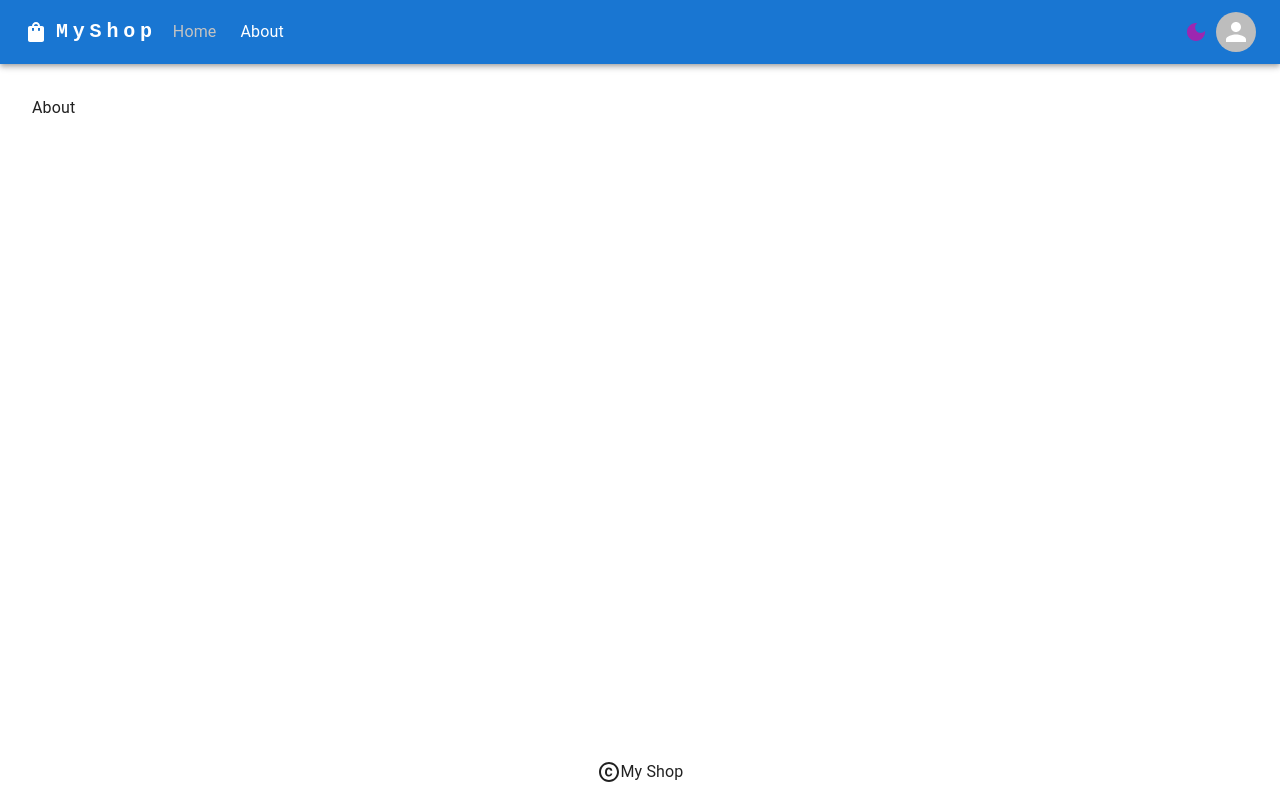
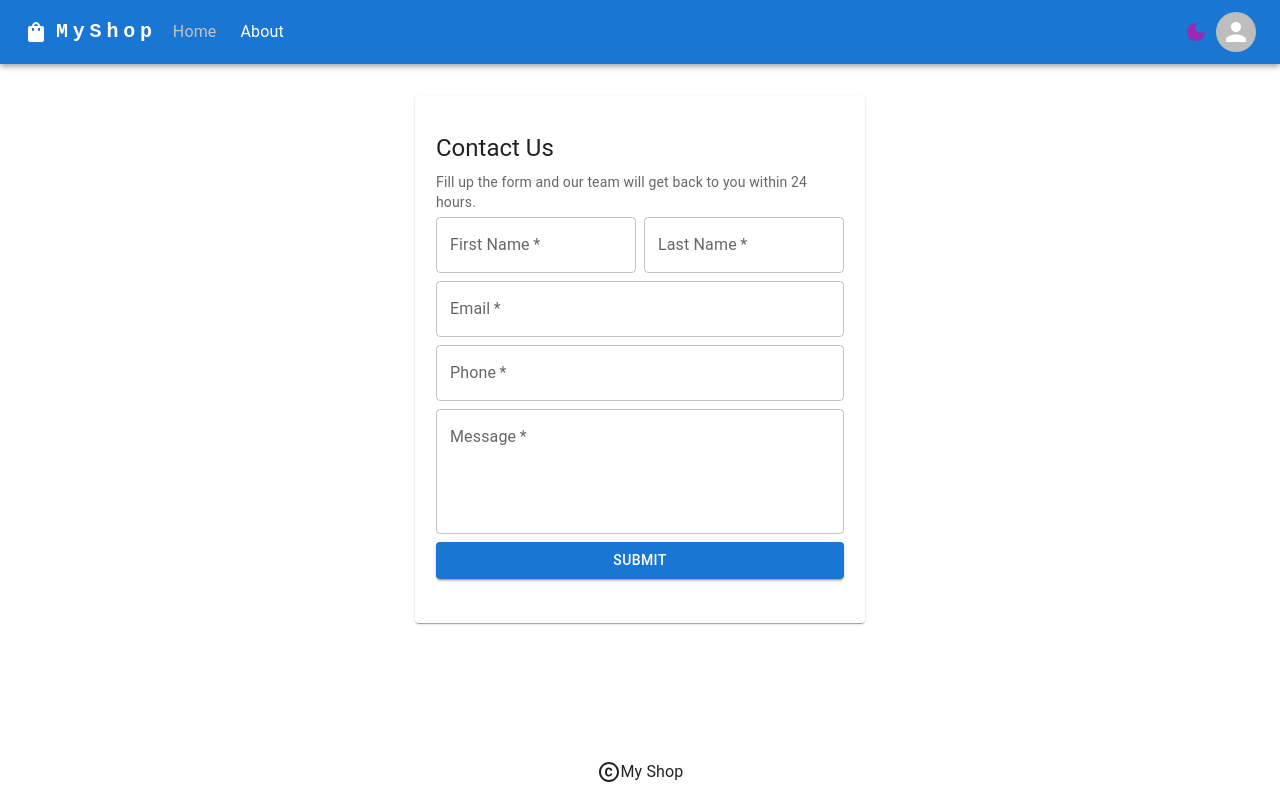
Before and after one commit to loctkaptech/my-shop-project4, a Next.js app: page /about in a window 1280 px wide. Built offline with nearby package versions, Linux system fonts and the light colour scheme.

Commit message:
add about page

```diff
--- a/src/pages/about/index.js
+++ b/src/pages/about/index.js
@@ -1,8 +1,11 @@
 import React from 'react'
+import AboutTemplate from 'templates/about';
 
 const About = () => {
   return (
-    <div>About</div>
+    <div>
+      <AboutTemplate />
+    </div>
   )
 }
 
--- /dev/null
+++ b/src/templates/about/index.js
@@ -0,0 +1,51 @@
+import React from 'react';
+import Typography from '@mui/material/Typography';
+import TextField from '@mui/material/TextField';
+import Grid from '@mui/material/Grid';
+import Card from '@mui/material/Card';
+import CardContent from '@mui/material/CardContent';
+import Button from '@mui/material/Button';
+
+const AboutTemplate = () => {
+  return (
+    <div>
+       <Grid>
+        <Card style={{ maxWidth: 450, padding: "20px 5px", margin: "0 auto" }}>
+          <CardContent>
+            <Typography gutterBottom variant="h5">
+              Contact Us
+          </Typography>
+            <Typography variant="body2" color="textSecondary" component="p" gutterBottom>
+              Fill up the form and our team will get back to you within 24 hours.
+          </Typography>
+            <form>
+              <Grid container spacing={1}>
+                <Grid xs={12} sm={6} item>
+                  <TextField placeholder="Enter first name" label="First Name" variant="outlined" fullWidth required />
+                </Grid>
+                <Grid xs={12} sm={6} item>
+                  <TextField placeholder="Enter last name" label="Last Name" variant="outlined" fullWidth required />
+                </Grid>
+                <Grid item xs={12}>
+                  <TextField type="email" placeholder="Enter email" label="Email" variant="outlined" fullWidth required />
+                </Grid>
+                <Grid item xs={12}>
+                  <TextField type="number" placeholder="Enter phone number" label="Phone" variant="outlined" fullWidth required />
+                </Grid>
+                <Grid item xs={12}>
+                  <TextField label="Message" multiline rows={4} placeholder="Type your message here" variant="outlined" fullWidth required />
+                </Grid>
+                <Grid item xs={12}>
+                  <Button type="submit" variant="contained" color="primary" fullWidth>Submit</Button>
+                </Grid>
+
+              </Grid>
+            </form>
+          </CardContent>
+        </Card>
+      </Grid>
+    </div>
+  );
+};
+
+export default AboutTemplate;
```
